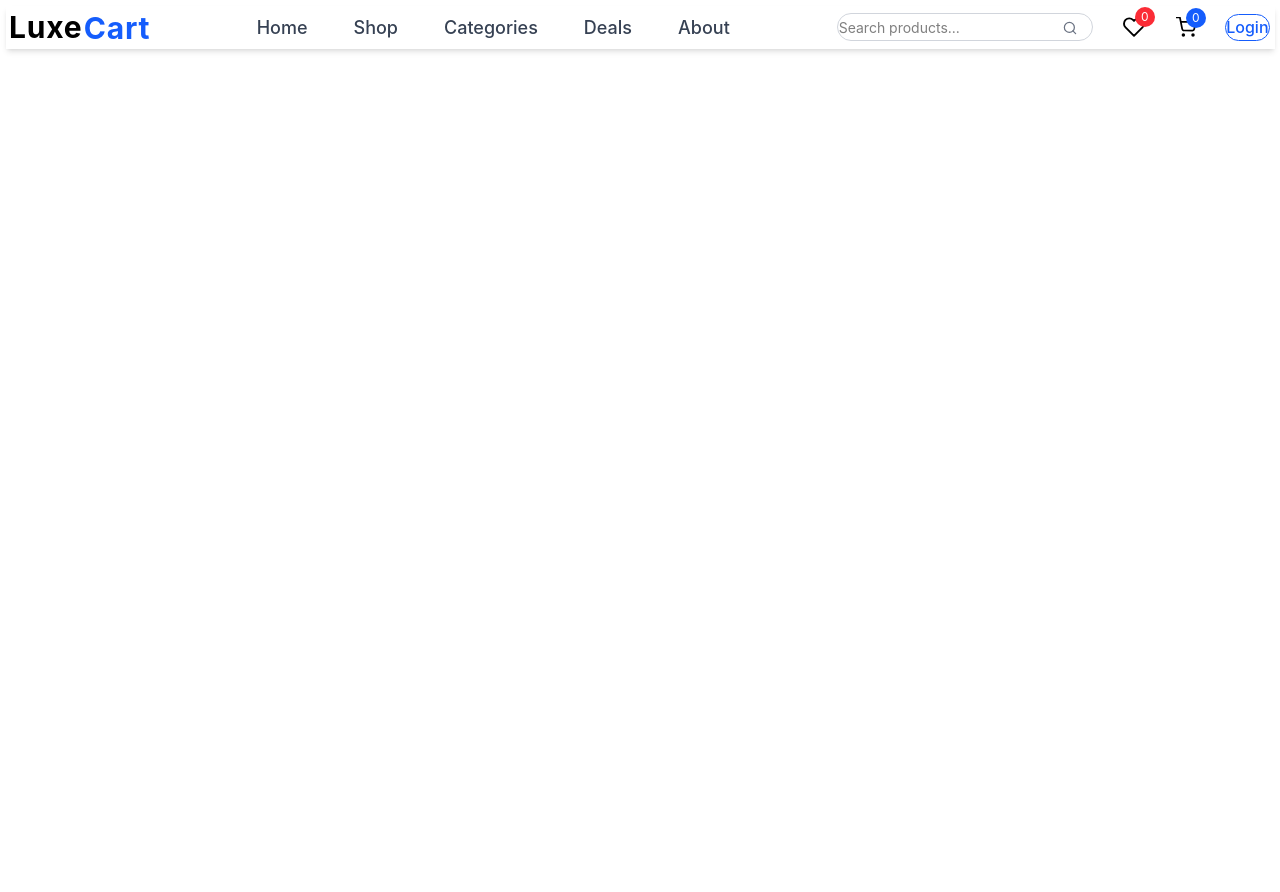
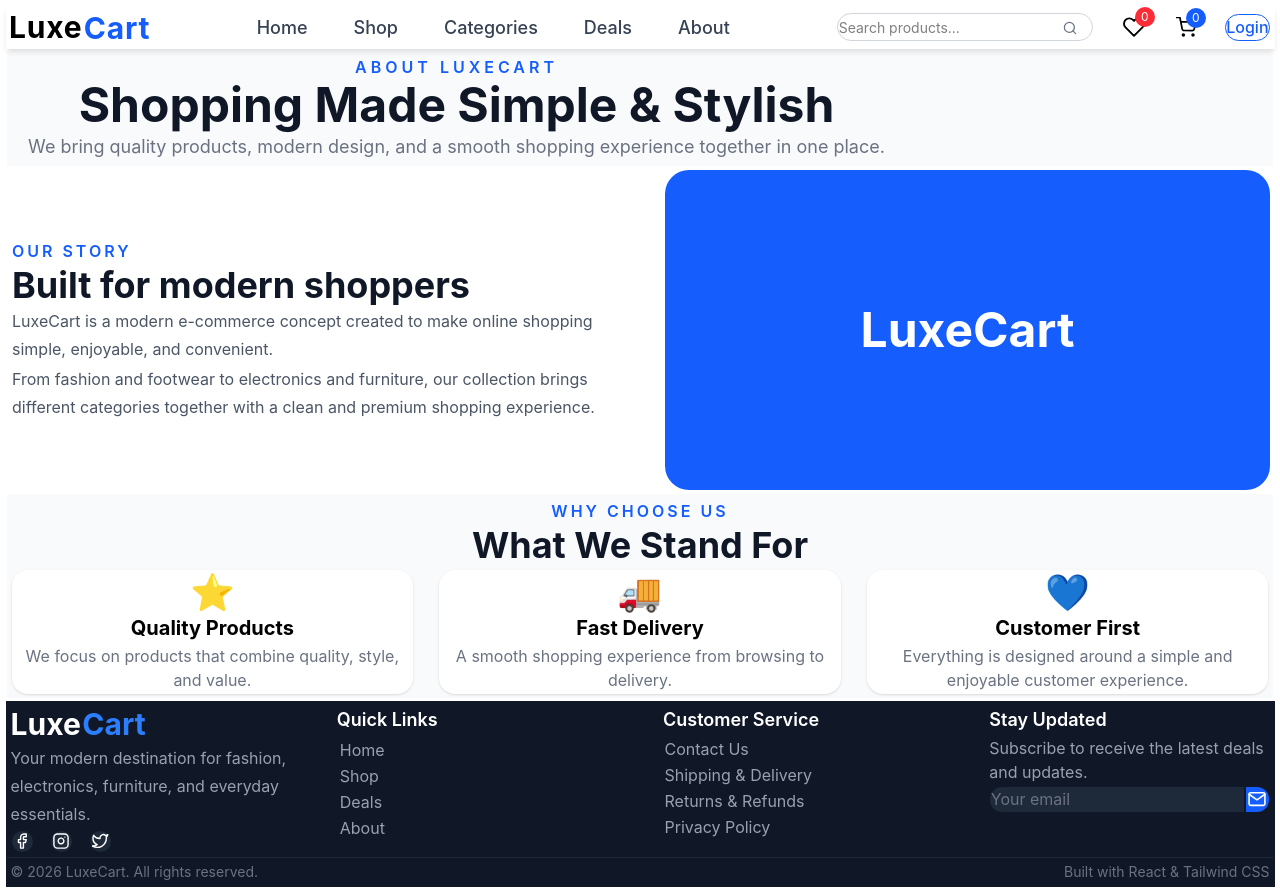
Before and after one commit to Husnain024/E-Commerce-Project, a React (Vite) app: page /about in a window 1280 px wide. Before the commit the page ends 800 px from the top, so only its background shows below. Built offline with nearby package versions, Linux system fonts and the light colour scheme.

Commit message:
Add deals page and footer UI

```diff
--- a/src/App.jsx
+++ b/src/App.jsx
@@ -9,6 +9,9 @@ import Checkout from "./pages/Checkout";
 import OrderSuccess from "./pages/OrderSuccess";
 import Wishlist from "./pages/Wishlist";
 import Shop from "./pages/Shop";
+import About from "./pages/About";
+import Deals from "./pages/Deals";
+import Footer from "./components/layout/Footer";
 
 function App() {
   return (
@@ -23,7 +26,11 @@ function App() {
         <Route path="/order-success" element={<OrderSuccess />} />
         <Route path="/wishlist" element={<Wishlist />} />
         <Route path="/shop" element={<Shop />} />
+        <Route path="/about" element={<About />} />
+        <Route path="/deals" element={<Deals />} />
       </Routes>
+
+      <Footer />
     </>
   );
 }
--- a/src/components/layout/Footer.jsx
+++ b/src/components/layout/Footer.jsx
@@ -0,0 +1,113 @@
+import { Link } from "react-router-dom";
+import { FiFacebook, FiInstagram, FiTwitter, FiMail } from "react-icons/fi";
+
+function Footer() {
+  return (
+    <footer className="bg-gray-900 text-white">
+      {/* Main Footer */}
+      <div className="mx-auto grid max-w-7xl gap-10 px-6 py-16 sm:grid-cols-2 lg:grid-cols-4">
+        {/* Brand */}
+        <div>
+          <h2 className="text-3xl font-bold">
+            Luxe<span className="text-blue-500">Cart</span>
+          </h2>
+
+          <p className="mt-5 leading-7 text-gray-400">
+            Your modern destination for fashion, electronics, furniture, and
+            everyday essentials.
+          </p>
+
+          {/* Social Icons */}
+          <div className="mt-6 flex gap-4">
+            <button className="rounded-full bg-gray-800 p-3 transition hover:bg-blue-600">
+              <FiFacebook size={18} />
+            </button>
+
+            <button className="rounded-full bg-gray-800 p-3 transition hover:bg-pink-600">
+              <FiInstagram size={18} />
+            </button>
+
+            <button className="rounded-full bg-gray-800 p-3 transition hover:bg-blue-500">
+              <FiTwitter size={18} />
+            </button>
+          </div>
+        </div>
+
+        {/* Quick Links */}
+        <div>
+          <h3 className="text-lg font-semibold">Quick Links</h3>
+
+          <ul className="mt-5 space-y-3 text-gray-400">
+            <li>
+              <Link to="/" className="transition hover:text-white">
+                Home
+              </Link>
+            </li>
+
+            <li>
+              <Link to="/shop" className="transition hover:text-white">
+                Shop
+              </Link>
+            </li>
+
+            <li>
+              <Link to="/deals" className="transition hover:text-white">
+                Deals
+              </Link>
+            </li>
+
+            <li>
+              <Link to="/about" className="transition hover:text-white">
+                About
+              </Link>
+            </li>
+          </ul>
+        </div>
+
+        {/* Customer Service */}
+        <div>
+          <h3 className="text-lg font-semibold">Customer Service</h3>
+
+          <ul className="mt-5 space-y-3 text-gray-400">
+            <li>Contact Us</li>
+            <li>Shipping & Delivery</li>
+            <li>Returns & Refunds</li>
+            <li>Privacy Policy</li>
+          </ul>
+        </div>
+
+        {/* Newsletter */}
+        <div>
+          <h3 className="text-lg font-semibold">Stay Updated</h3>
+
+          <p className="mt-5 text-gray-400">
+            Subscribe to receive the latest deals and updates.
+          </p>
+
+          <div className="mt-5 flex">
+            <input
+              type="email"
+              placeholder="Your email"
+              className="min-w-0 flex-1 rounded-l-xl bg-gray-800 px-4 py-3 text-white outline-none placeholder:text-gray-500"
+            />
+
+            <button className="rounded-r-xl bg-blue-600 px-4 transition hover:bg-blue-700">
+              <FiMail size={20} />
+            </button>
+          </div>
+        </div>
+      </div>
+
+      {/* Bottom */}
+      <div className="border-t border-gray-800">
+        <div className="mx-auto flex max-w-7xl flex-col items-center justify-between gap-3 px-6 py-6 text-sm text-gray-500 sm:flex-row">
+          <p>© 2026 LuxeCart. All rights reserved.</p>
+
+          <p>Built with React & Tailwind CSS</p>
+        </div>
+      </div>
+    </footer>
+  );
+}
+
+export default Footer;
--- /dev/null
+++ b/src/pages/About.jsx
@@ -0,0 +1,103 @@
+function About() {
+  return (
+    <div className="bg-white">
+      {/* Hero */}
+      <section className="bg-gray-50 py-20">
+        <div className="mx-auto max-w-4xl px-6 text-center">
+          <p className="font-semibold uppercase tracking-[4px] text-blue-600">
+            About LuxeCart
+          </p>
+
+          <h1 className="mt-4 text-4xl font-bold text-gray-900 md:text-5xl">
+            Shopping Made Simple & Stylish
+          </h1>
+
+          <p className="mt-6 text-lg leading-8 text-gray-500">
+            We bring quality products, modern design, and a smooth shopping
+            experience together in one place.
+          </p>
+        </div>
+      </section>
+
+      {/* Story */}
+      <section className="py-20">
+        <div className="mx-auto grid max-w-7xl gap-12 px-6 md:grid-cols-2 md:items-center">
+          <div>
+            <p className="font-semibold uppercase tracking-[3px] text-blue-600">
+              Our Story
+            </p>
+
+            <h2 className="mt-3 text-3xl font-bold text-gray-900 md:text-4xl">
+              Built for modern shoppers
+            </h2>
+
+            <p className="mt-5 leading-7 text-gray-600">
+              LuxeCart is a modern e-commerce concept created to make online
+              shopping simple, enjoyable, and convenient.
+            </p>
+
+            <p className="mt-4 leading-7 text-gray-600">
+              From fashion and footwear to electronics and furniture, our
+              collection brings different categories together with a clean and
+              premium shopping experience.
+            </p>
+          </div>
+
+          <div className="flex h-80 items-center justify-center rounded-3xl bg-blue-600">
+            <span className="text-5xl font-bold text-white">LuxeCart</span>
+          </div>
+        </div>
+      </section>
+
+      {/* Values */}
+      <section className="bg-gray-50 py-20">
+        <div className="mx-auto max-w-7xl px-6">
+          <div className="mb-12 text-center">
+            <p className="font-semibold uppercase tracking-[3px] text-blue-600">
+              Why Choose Us
+            </p>
+
+            <h2 className="mt-3 text-3xl font-bold text-gray-900 md:text-4xl">
+              What We Stand For
+            </h2>
+          </div>
+
+          <div className="grid gap-6 md:grid-cols-3">
+            <div className="rounded-2xl bg-white p-8 text-center shadow-sm">
+              <div className="text-4xl">⭐</div>
+
+              <h3 className="mt-5 text-xl font-bold">Quality Products</h3>
+
+              <p className="mt-3 text-gray-500">
+                We focus on products that combine quality, style, and value.
+              </p>
+            </div>
+
+            <div className="rounded-2xl bg-white p-8 text-center shadow-sm">
+              <div className="text-4xl">🚚</div>
+
+              <h3 className="mt-5 text-xl font-bold">Fast Delivery</h3>
+
+              <p className="mt-3 text-gray-500">
+                A smooth shopping experience from browsing to delivery.
+              </p>
+            </div>
+
+            <div className="rounded-2xl bg-white p-8 text-center shadow-sm">
+              <div className="text-4xl">💙</div>
+
+              <h3 className="mt-5 text-xl font-bold">Customer First</h3>
+
+              <p className="mt-3 text-gray-500">
+                Everything is designed around a simple and enjoyable customer
+                experience.
+              </p>
+            </div>
+          </div>
+        </div>
+      </section>
+    </div>
+  );
+}
+
+export default About;
--- /dev/null
+++ b/src/pages/Deals.jsx
@@ -0,0 +1,50 @@
+import { products } from "../data/products";
+import ProductCard from "../components/product/ProductCard";
+
+function Deals() {
+  const saleProducts = products.filter((product) => product.badge === "Sale");
+
+  return (
+    <div className="bg-gray-50">
+      {/* Header */}
+      <section className="bg-gray-900 py-20 text-white">
+        <div className="mx-auto max-w-4xl px-6 text-center">
+          <p className="font-semibold uppercase tracking-[4px] text-blue-400">
+            Limited Offers
+          </p>
+
+          <h1 className="mt-4 text-4xl font-bold md:text-5xl">
+            Hot Deals & Special Offers
+          </h1>
+
+          <p className="mt-5 text-gray-300">
+            Grab your favorite products before these amazing deals disappear.
+          </p>
+        </div>
+      </section>
+
+      {/* Deals */}
+      <section className="py-20">
+        <div className="mx-auto max-w-7xl px-6">
+          <div className="mb-12">
+            <h2 className="text-3xl font-bold text-gray-900">
+              Today's Best Deals 🔥
+            </h2>
+
+            <p className="mt-2 text-gray-500">
+              Save more on our selected products.
+            </p>
+          </div>
+
+          <div className="grid gap-8 sm:grid-cols-2 lg:grid-cols-4">
+            {saleProducts.map((product) => (
+              <ProductCard key={product.id} product={product} />
+            ))}
+          </div>
+        </div>
+      </section>
+    </div>
+  );
+}
+
+export default Deals;
```
